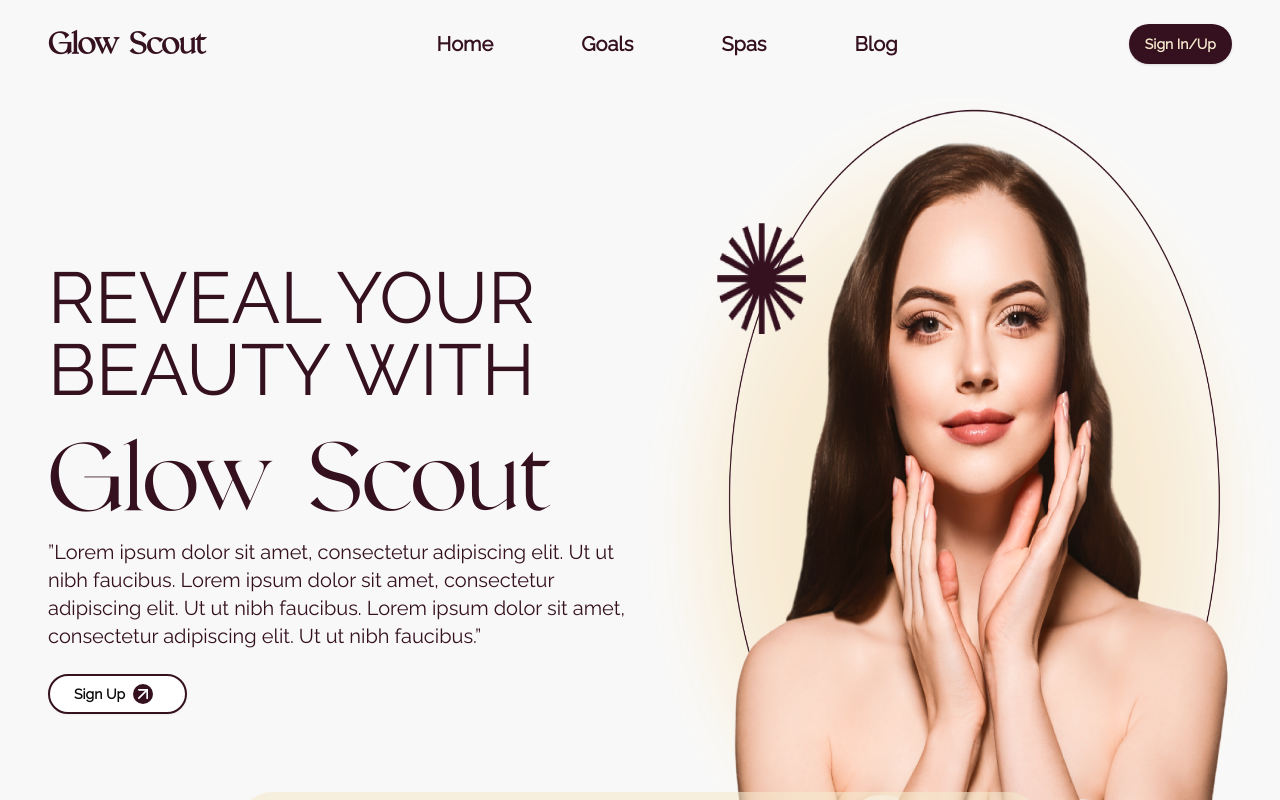
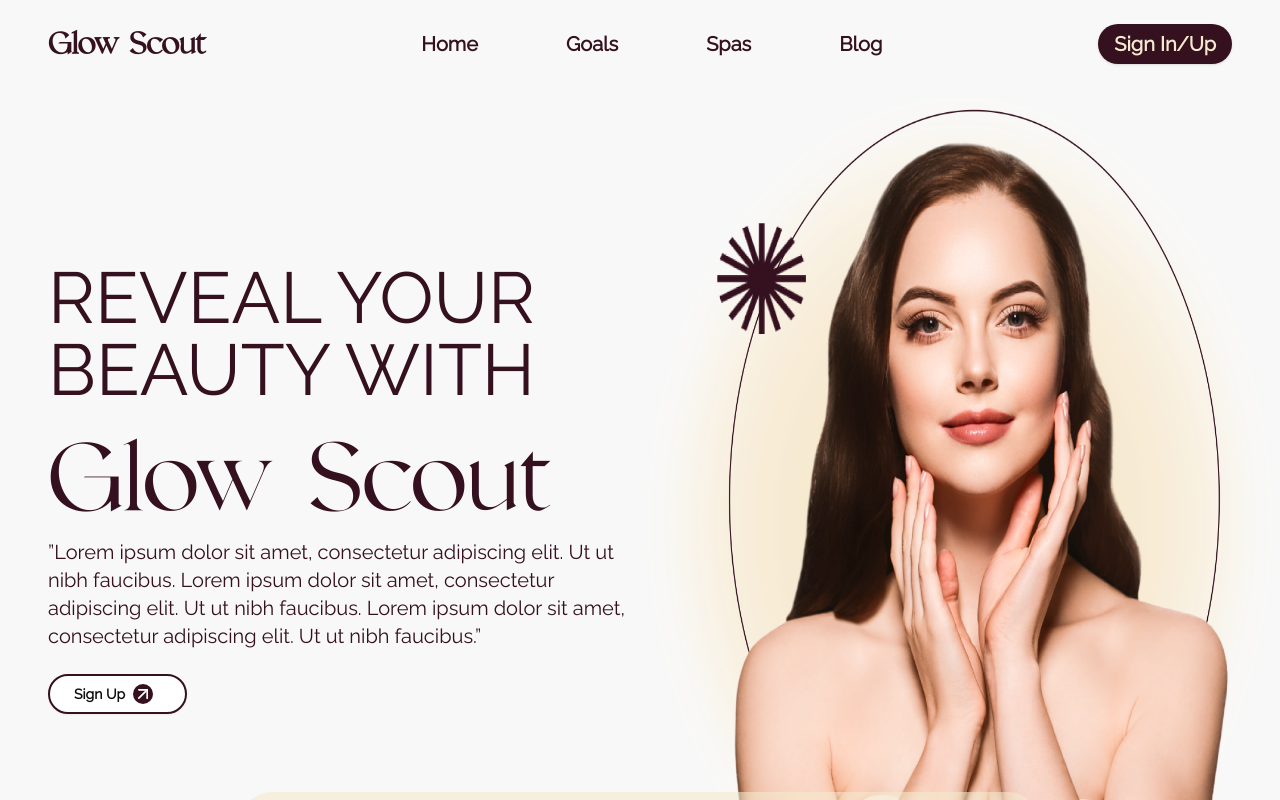
Before and after one commit to TheMODventures/Glow-Scout-Web, a Next.js app: page / in a window 1280 px wide. Shown: the top 800 px of the page. Built offline with nearby package versions, Linux system fonts and the light colour scheme.

Commit message:
button fix

```diff
--- a/src/components/reuseableComponenet/Header.jsx
+++ b/src/components/reuseableComponenet/Header.jsx
@@ -62,7 +62,7 @@ const Header = () => {
                 type="button"
                 variant="myCustom"
                 size="lg"
-                className="hidden md:block rounded-full font-raleway text-[#F6E9CE] px-4 font-black"
+                className="hidden md:block rounded-full font-raleway md:text-xl text-[#F6E9CE] px-4 font-black"
                 aria-label="login"
                 onClick={toggleDropdown}
               >
```
